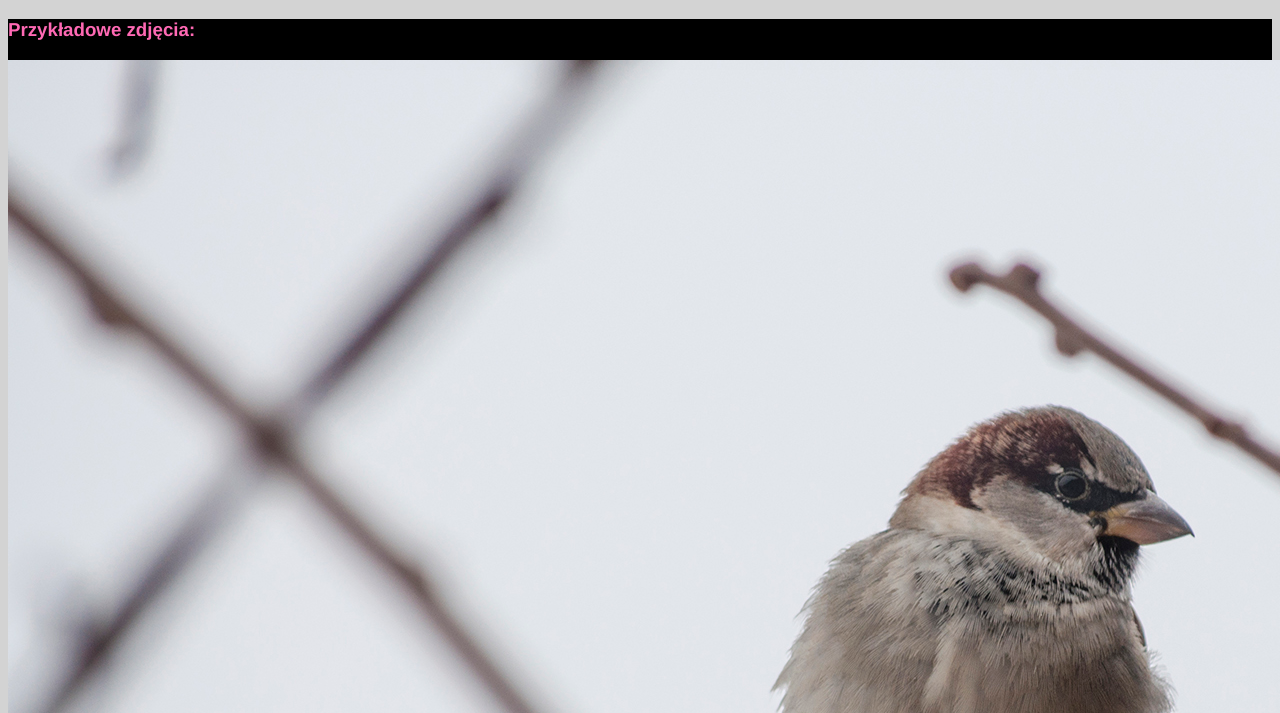
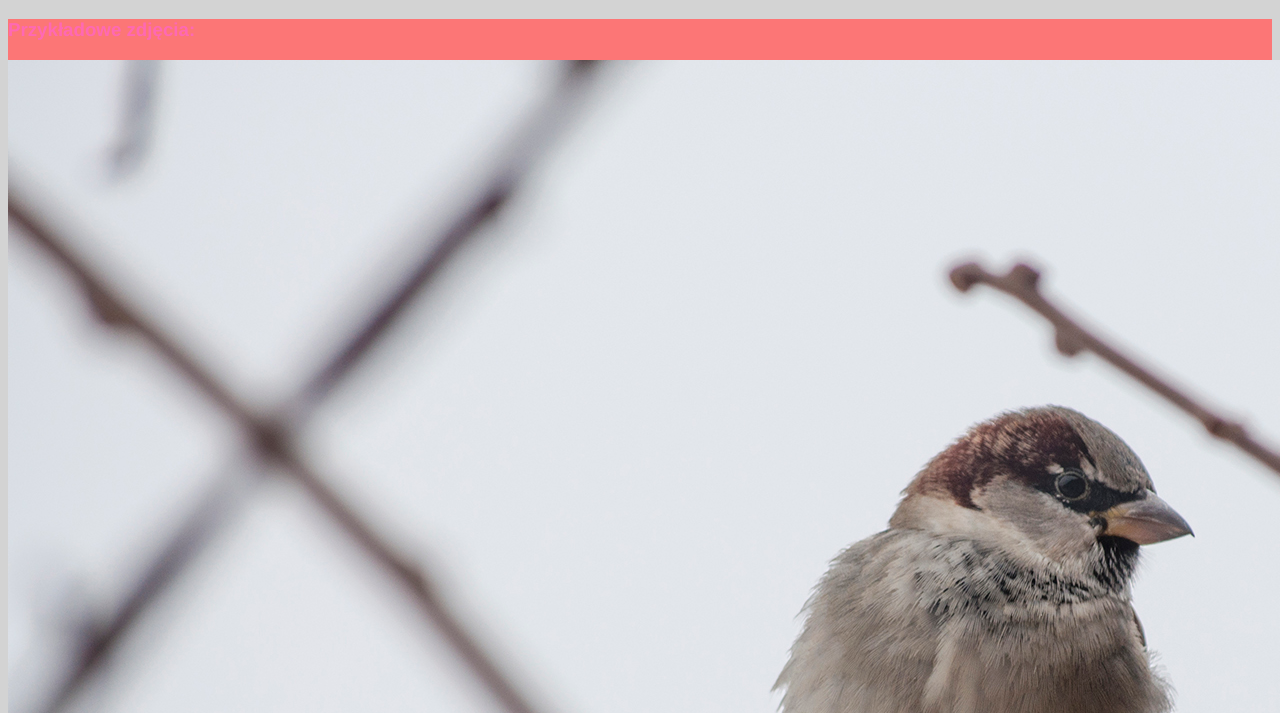
Before and after one commit to Michal-Glos/homepage, a plain HTML site: page portfolio.html in a window 1280 px wide. Shown: the part 87-800 px from the top of the page. Drawn offline with Linux system fonts and the light colour scheme.

Commit message:
New color for photo background

```diff
--- a/style.css
+++ b/style.css
@@ -22,7 +22,7 @@ section {
 }
 
 .photo{
-    background:black;
+    background:rgb(252, 118, 118);
     font-size: 0,2cm;
     font-family: 'Franklin Gothic Medium', 'Arial Narrow', Arial, sans-serif;
 
```
Also changed, not shown: index.html (+1 -1 lines).
